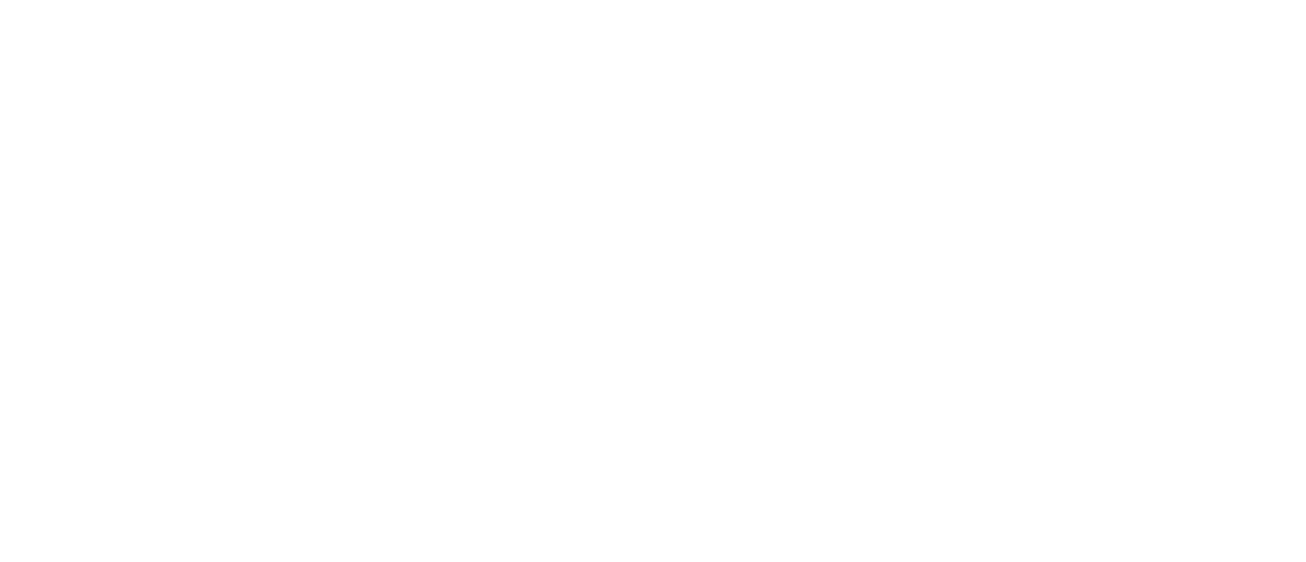
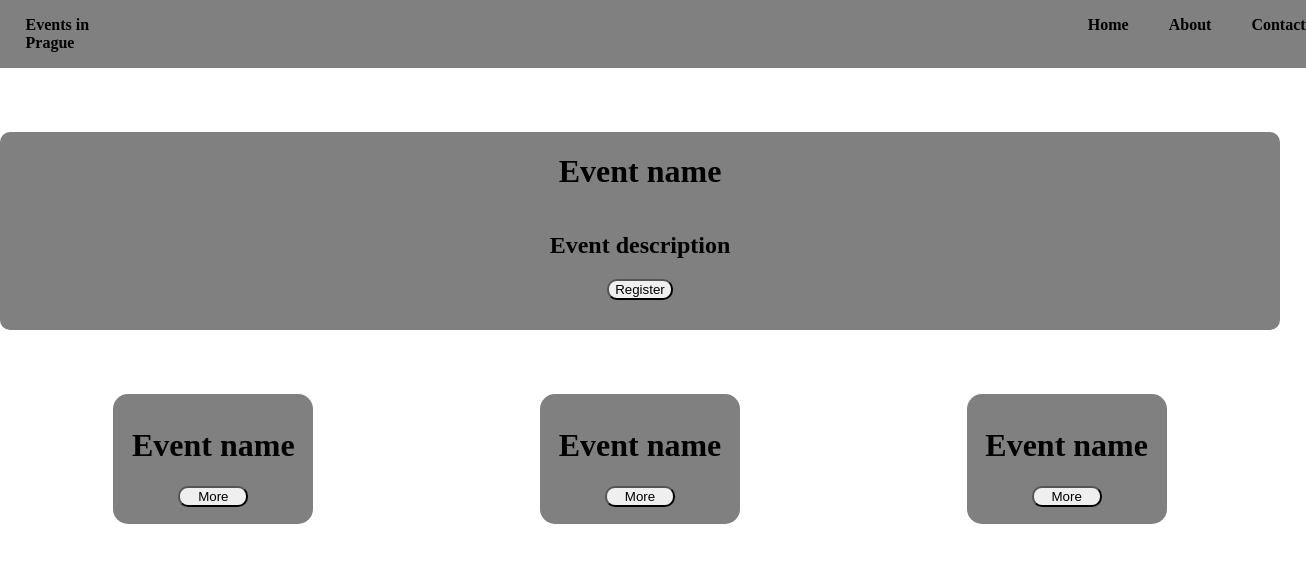
Before and after one commit to roberto1893/Hackathon_2, a website built with Vite: page index.html in a window 1280 px wide. Shown: the whole page, 1306 px wide, since content can reach past the window. Built offline with nearby package versions, Linux system fonts and the light colour scheme.

Commit message:
html+css

```diff
--- a/index.html
+++ b/index.html
@@ -8,6 +8,48 @@
 </head>
 <body>
 
+    <nav class="header">
+
+        <p>Events in Prague</p>
+            <div class="rightHeader">
+                <ul id="#">Home</ul>
+                <ul id="#">About</ul>
+                <ul id="#">Contact</ul>
+            </div>
+
+    </nav>
+
+    <div class="firstBox">
+
+        <img />
+        <h1>Event name</h1>
+        <h2>Event description</h2>
+        <button class="registerButton">Register</button>
+
+    </div>
+
+    <div class="secondBox">
+
+        <div class="box1">
+            <h1>Event name</h1>
+            <button class="eventButton">More</button>
+        </div>
+
+        <div class="box2">
+            <h1>Event name</h1>
+            <button class="eventButton">More</button>
+        </div>
+
+        <div class="box3">
+            <h1>Event name</h1>
+            <button class="eventButton">More</button>
+        </div>
+
+    </div>
+
+
+
+
 
 <script src="script.js"></script>
 </body>
--- a/style.css
+++ b/style.css
@@ -0,0 +1,65 @@
+body{
+    margin: 0;
+    width: 100%;
+    height: 100%;
+}
+
+nav {
+    background-color: gray;
+    width: 100%;
+    font-weight: bold;
+}
+
+.header {
+    display: flex;
+    padding-left: 2%;
+    flex-direction: row;
+}
+
+.rightHeader {
+    display: flex;
+    padding-left: 71%;
+}
+
+.firstBox {
+    display: flex;
+    flex-direction: column;
+    background-color: gray;
+    justify-content: center;
+    align-items: center;
+    margin-top: 5%;
+    border-radius: 10px;
+}
+
+.secondBox{
+    margin-top: 5%;
+    display: flex;
+    justify-content: space-around;
+}
+
+.box1, .box2, .box3 {
+    flex-direction: column;
+    display: flex;
+    background-color: gray;
+    width: 200px;
+    height: 130px;
+    text-align: center;
+    border-radius: 15px;
+    justify-content: center;
+    align-items: center;
+}
+
+.eventButton {
+    display: flex;
+    margin-bottom: 5px;
+    width: 70px;
+    border-radius: 10px;
+    text-align: center;
+    align-items: center;
+    justify-content: center;
+}
+
+.registerButton {
+    margin-bottom: 30px;
+    border-radius: 10px;
+}
```
